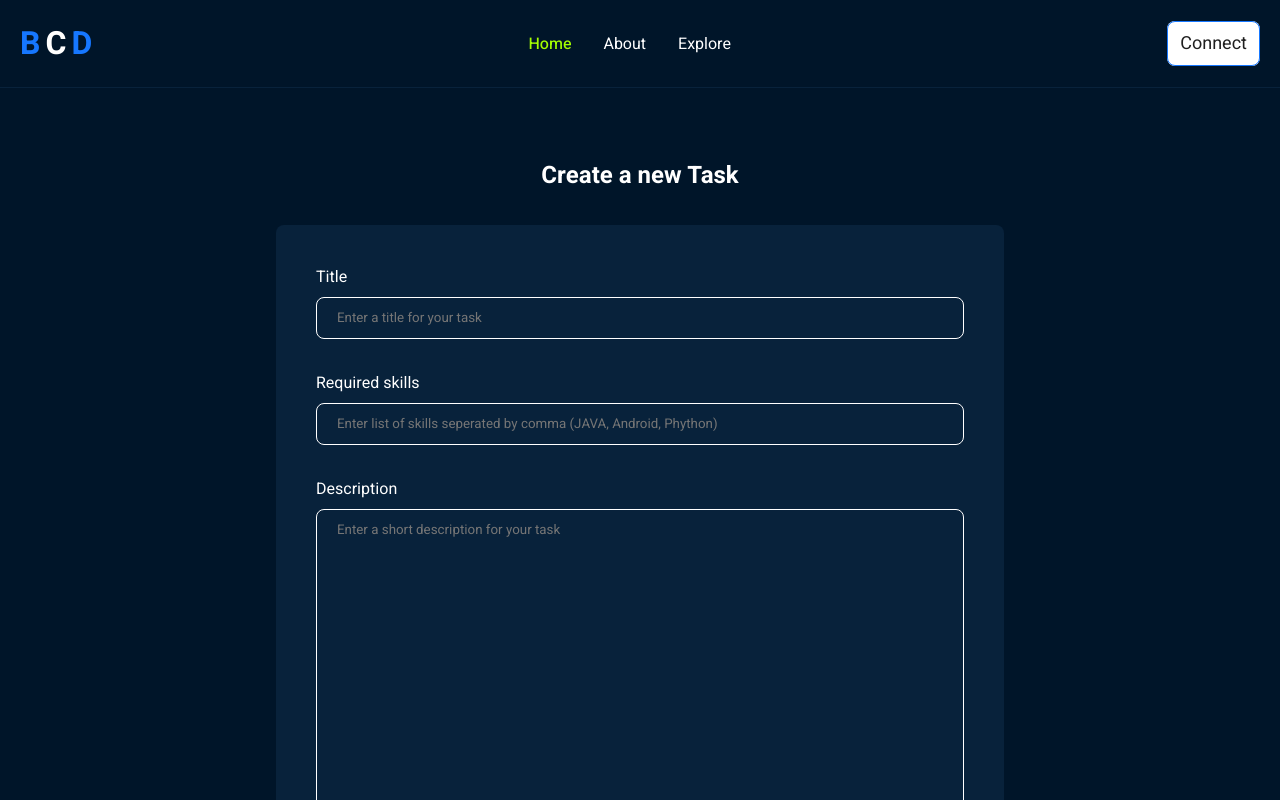
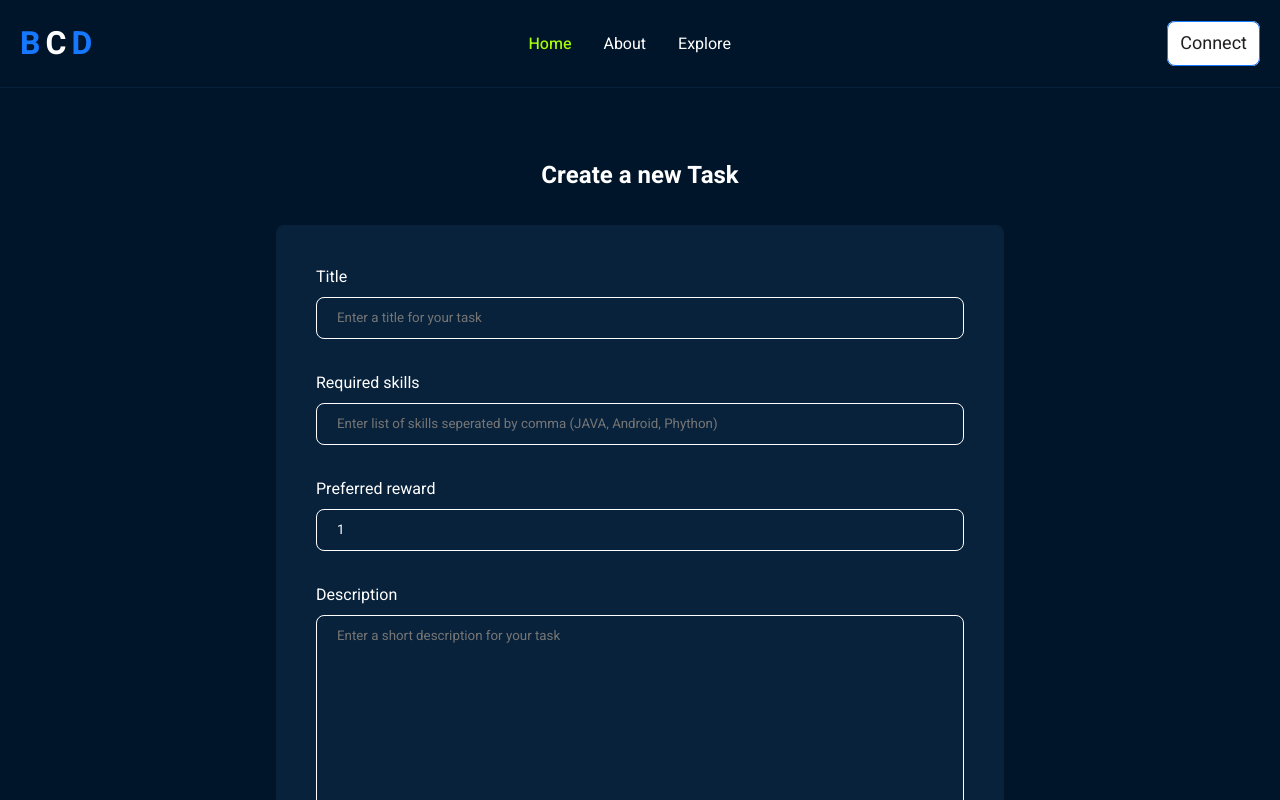
Before and after one commit to Eniola4031/bcd, a React (Create React App) app in the folder frontend/: page /create in a window 1280 px wide. Shown: the top 800 px of the page. Built offline with nearby package versions, Linux system fonts and the light colour scheme.

Commit message:
Feat: Add feature to create new task

```diff
--- a/frontend/data/db.json
+++ b/frontend/data/db.json
@@ -4,78 +4,123 @@
       "employer": "Mubarak D.",
       "title": "Edit a Wedding template",
       "description": "This is just a simple task that requires editing a wedding design template. The work must be carried out with Photoshop, My budget is $10",
-      "skills": ["Design", "Photoshop", "Creativity"],
+      "skills": [
+        "Design",
+        "Photoshop",
+        "Creativity"
+      ],
       "deadline": "",
       "reward": "10",
       "iscompleted": false,
       "worker": null,
-      "id": 1
+      "id": "1"
     },
     {
       "employer": "Felix Johnson D.O",
       "title": "Add To-do list to an application",
       "description": "I have a running app that needs additional features like the to-do list feature where customers can track their progress. U think it's what you can do? Link up",
-      "skills": ["App development", "JavaScript", "Kotlin"],
+      "skills": [
+        "App development",
+        "JavaScript",
+        "Kotlin"
+      ],
       "deadline": "",
       "reward": "75",
       "iscompleted": false,
       "worker": null,
-      "id": 2
+      "id": "2"
     },
     {
       "employer": "Emily K.",
       "title": "Create a Logo for a new business",
       "description": "Looking for a creative designer to create a logo for my new business venture. Must be unique and eye-catching. Budget is $50.",
-      "skills": ["Design", "Creativity", "Illustrator"],
+      "skills": [
+        "Design",
+        "Creativity",
+        "Illustrator"
+      ],
       "deadline": "",
       "reward": "50",
       "iscompleted": false,
       "worker": null,
-      "id": 3
+      "id": "3"
     },
     {
       "employer": "John S.",
       "title": "Develop a mobile app for fitness tracking",
       "description": "I'm looking for a skilled app developer to create a mobile app for tracking fitness activities. Must have experience with both iOS and Android development. Budget is $150.",
-      "skills": ["App development", "iOS", "Android"],
+      "skills": [
+        "App development",
+        "iOS",
+        "Android"
+      ],
       "deadline": "",
       "reward": "150",
       "iscompleted": false,
       "worker": null,
-      "id": 4
+      "id": "4"
     },
     {
       "employer": "Sophia L.",
       "title": "Design a brochure for a travel agency",
       "description": "We need a professional designer to create a brochure for our travel agency. Must include captivating images and enticing content. Budget is $80.",
-      "skills": ["Design", "Photoshop", "Content writing"],
+      "skills": [
+        "Design",
+        "Photoshop",
+        "Content writing"
+      ],
       "deadline": "",
       "reward": "80",
       "iscompleted": false,
       "worker": null,
-      "id": 5
+      "id": "5"
     },
     {
       "employer": "David M.",
       "title": "Build a website for an online store",
       "description": "We're launching an online store and need a website developer to build the platform. Must be user-friendly and secure. Budget is $200.",
-      "skills": ["Web development", "HTML", "CSS", "JavaScript"],
+      "skills": [
+        "Web development",
+        "HTML",
+        "CSS",
+        "JavaScript"
+      ],
       "deadline": "",
       "reward": "200",
       "iscompleted": false,
       "worker": null,
-      "id": 6
+      "id": "6"
     },
     {
       "employer": "Sarah H.",
       "title": "Translate a document from English to Spanish",
       "description": "I have a document that needs to be translated from English to Spanish. Looking for a fluent Spanish speaker for this task. Budget is $30.",
-      "skills": ["Translation", "Spanish"],
+      "skills": [
+        "Translation",
+        "Spanish"
+      ],
       "deadline": "",
       "reward": "30",
       "iscompleted": false,
       "worker": null,
-      "id": 7
+      "id": "7"
+    },
+    {
+      "id": "0e62",
+      "employer": "New Employer",
+      "title": "I want someone to help me manage my account",
+      "description": "You should be able to manage my account and deliver respectively. You would be able to do without peeking and blaa blaa blaa",
+      "skills": [
+        "Action",
+        " Creativity",
+        " Team work",
+        " Good heart"
+      ],
+      "deadline": "",
+      "reward": "500",
+      "isCompleted": false,
+      "worker": null,
+      "status": null
     }
   ]
 }
--- a/frontend/src/pages/Create.js
+++ b/frontend/src/pages/Create.js
@@ -1,17 +1,42 @@
+import { useState } from "react";
+import {useHistory} from 'react-router-dom'
+
 const Create = () => {
+  const [title, setTitle] = useState('')
+  const [skills, setSkills] = useState([])
+  const [description, setDescription] = useState('')
+  const [reward, setReward] = useState(1)
+  const [isPending, setIsPending] = useState(false)
+  const history = useHistory()
+
+  const handleSubmit = (e) => {
+    e.preventDefault()
+    const sortedSkills = skills.split(',')
+    const task = {employer: 'New Employer', title, description, skills:sortedSkills, deadline:"", reward, isCompleted: false, worker: null, status: null}
+    fetch('http://localhost:8000/tasks', {
+      method: 'POST',
+      headers: { "Content-Type": "application/json" },
+      body: JSON.stringify(task)
+    }).then(() => {
+      setIsPending(true)
+      history.push('/')
+    })
+  }
   return (
     <div className="create container">
       <h2>Create a new Task</h2>
       <div className="connect-acc">
-          <form>
+        <form onSubmit={handleSubmit}>
           <label htmlFor="title">
             Title
             <input
               type="text"
               name="title"
               id="title"
+              value={title}
               placeholder="Enter a title for your task"
               required
+              onChange={(e) => setTitle(e.target.value)}
             />
           </label>
           <label htmlFor="skills">
@@ -20,8 +45,23 @@ const Create = () => {
               type="text"
               name="skills"
               id="skills"
+              value={skills}
               placeholder="Enter list of skills seperated by comma (JAVA, Android, Phython)"
               required
+              onChange={(e) => setSkills(e.target.value)}
+            />
+          </label>
+          <label htmlFor="reward">
+            Preferred reward
+            <input
+              type="number"
+              name="reward"
+              id="reward"
+              value={reward}
+              placeholder="Enter the reward you want to give for this task)"
+              min={1}
+              required
+              onChange={(e) => setReward(e.target.value)}
             />
           </label>
           <label htmlFor="desc">
@@ -31,8 +71,10 @@ const Create = () => {
               id="desc"
               cols="30"
               rows="15"
+              value={description}
               placeholder="Enter a short description for your task"
               required
+              onChange={(e) => setDescription(e.target.value)}
             ></textarea>
           </label>
           <div
@@ -46,9 +88,8 @@ const Create = () => {
             <button type="submit" className="btn">
               Cancel
             </button>
-              <button type="submit" className="cta-button btn">
-                Create
-              </button>
+            {isPending && <button type="submit" className="cta-button btn">Creating...</button>}
+            {!isPending && <button type="submit" className="cta-button btn">Create</button>}
           </div>
         </form>
       </div>
```
Lines whose indentation alone changed are shown as unchanged.
